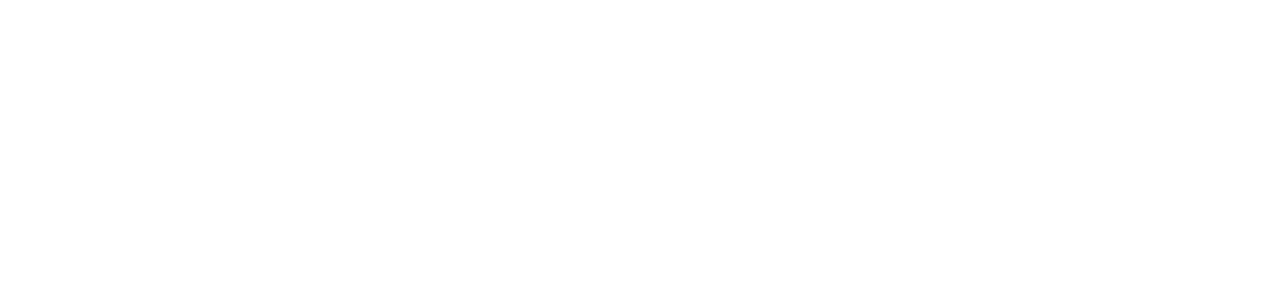
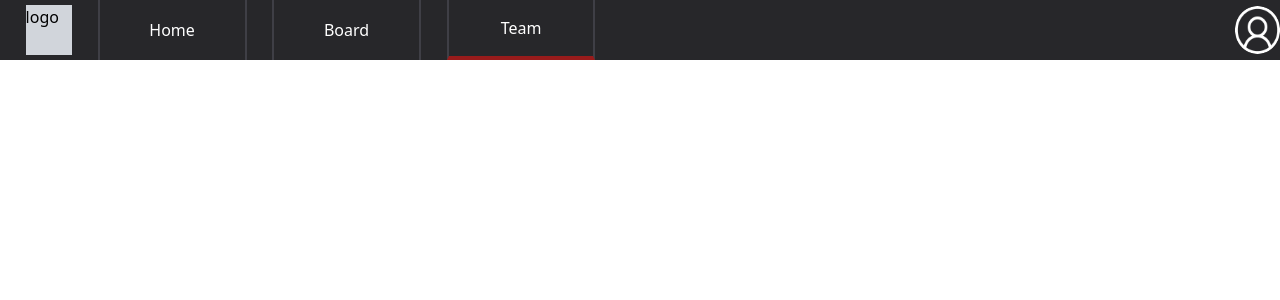
Before and after one commit to SroLyQ/Scrim-App-Frontend-revised, a React (Create React App) app: page /team/1 in a window 1280 px wide. Before the commit this address had no page. Shown: the top 300 px of the page. Built offline with nearby package versions, Linux system fonts and the light colour scheme.

Commit message:
+dynamic team path

```diff
--- a/src/App.tsx
+++ b/src/App.tsx
@@ -1,11 +1,12 @@
 import React from 'react';
 import logo from './logo.svg';
 import './App.css';
-import {Router, Route, BrowserRouter, Routes, Link } from 'react-router-dom'
+import {Router, Route, BrowserRouter, Routes, useParams} from 'react-router-dom'
 import LoginPage from './pages/LoginPage'
 import RegisterPage from './pages/RegisterPage';
 import HomePage from './pages/HomePage';
 import BoardPage from './pages/BoardPage';
+import TeamPage from './pages/TeamPage';
 
 function App() {
   return (
@@ -15,6 +16,7 @@
         <Route path='/register' element={<RegisterPage/>}/>
         <Route path = '/' element = {<HomePage/>}/>
         <Route path = '/board' element = {<BoardPage/>}/>
+        <Route path='/team/:id' element={<TeamPage/>}/>
       </Routes>
     </BrowserRouter>
   );
--- a/src/components/AllScrimBoardComponent.tsx
+++ b/src/components/AllScrimBoardComponent.tsx
@@ -7,6 +7,7 @@
             {
                 ScrimPostDummies.map((element:any) => (
                     <ScrimFindPost postData={element}/>
+
                 ))
             }
         </div>
--- a/src/components/HeaderComponent.tsx
+++ b/src/components/HeaderComponent.tsx
@@ -23,10 +23,9 @@
 
         const teamClickHandler = () => {
             console.log('Team')
-            path='/team'
+            path='/team/adsfasdf'
             navigate(path)
         }
-
         if(location.pathname === '/'){
             homeStyle= 'border-b-[4px] border-b-hardRed'
             boardStyle = ''
@@ -37,7 +36,7 @@
             boardStyle = 'border-b-[4px] border-b-hardRed'
             teamStyle = ''
         }
-        else if(location.pathname.includes('team')){
+        else if(location.pathname.includes('/team/')){
             homeStyle= ''
             boardStyle = ''
             teamStyle = 'border-b-[4px] border-b-hardRed'
@@ -48,7 +47,7 @@
             teamStyle = ''
         }
         return(
-                <div className="flex flex-rows bg-grayHeader h-[60px]">
+                <div className="flex flex-rows bg-grayHeader h-[60px] w-full justify-center">
                     <div className="bg-gray-300 h-[50px] w-[50px] mt-[5px] ml-[2%]">
                         logo
                     </div>
@@ -62,13 +61,13 @@
                                 <label className="h-[50%] w-[50%] mt-[15px] hover:cursor-pointer"> Board </label>
                         </button>
                     </div>
-                    <div className={"flex flex-col bg-grayHeader-700 ml-[2%] w-[160px] h-[100%] text-white border-l-[2px]  border-r-[2px] border-[#3f3f46] text-center place-items-center hover:border-b-[6px] hover:border-b-lightRed" + teamStyle}>
-                    <button className=" h-[100%] w-[100%] border-box " onClick={boardClickHandler} >
+                    <div className={"flex flex-col bg-grayHeader-700 ml-[2%] w-[160px] h-[100%] text-white border-l-[2px]  border-r-[2px] border-[#3f3f46] text-center place-items-center hover:border-b-[6px] hover:border-b-lightRed " + teamStyle}>
+                    <button className=" h-[100%] w-[100%] border-box " onClick={teamClickHandler} >
                                 <label className="h-[50%] w-[50%] mt-[15px] hover:cursor-pointer"> Team </label>
                         </button>
                     </div>
-                    <div className="ml-[50%]">
-                        <img src={userIcon} className="h-[80%] mt-[10%] ml-[40%] rounded-full"/>
+                    <div className="flex ml-[50%] justify-center items-center">
+                        <img src={userIcon} className="h-[80%] rounded-full"/>
                     </div>
                 </div>
             )
--- a/src/components/ScrimFindPostComponent.tsx
+++ b/src/components/ScrimFindPostComponent.tsx
@@ -12,11 +12,11 @@
     }
 
     return(
-        <div className='flex flex-rows mt-[1%] '>
-            <div className={"flex flex-rows bg-white h-[90px] w-[745px] ml-[1%] border-l-[20px] items-center"}>
+        <div className='flex flex-rows mt-[1%] w-full'>
+            <div className={"flex flex-rows bg-white h-[90px] w-[94%] ml-[1%] border-l-[20px] items-center"}>
                 <div className='flex flex-rows align-middle items-center'>
                     <img src={logo_placeHolder} className='h-[60px] w-[60px] ml-[14px] '/>
-                    <div className='flex  h-[40px] w-[200px] items-center'>
+                    <div className='flex  h-[40px] w-[200px] items-center '>
                         <label className='text-3xl pl-[25px] break-words text-center'> {postData.teamName} </label>
                     </div>
                     <div className='flex flex-col h-full w-[120px] items-center'>
--- a/src/components/YourScrimMatchComponent.tsx
+++ b/src/components/YourScrimMatchComponent.tsx
@@ -11,16 +11,18 @@
     console.log(nowColor)
     console.log(matchData)
     return(
-        <div className='mt-[1%]'>
-            <div className={"flex flex-rows bg-white h-[90px] w-[98%] ml-[1%] border-l-[30px] "+nowColor}>
+        <div className='flex flex-rows mt-[1%]'>
+            <div className={"flex flex-rows bg-white h-[90px] w-[94%] ml-[1%] border-l-[30px] "+nowColor}>
                 <div className="flex flex-rows justify-center">
                     <img src={matchData.PicA} alt="enemy team pic" className='h-[60px] w-[60px] mt-[15px] ml-[10px]'/>
                     <label className='w-[300px] text-2xl text-center pt-[26px]'> {matchData.TeamA}  vs {matchData.TeamB}</label>
                     <img src={matchData.PicB} alt="enemy team pic" className='h-[60px] w-[60px] mt-[15px]'/>
                     <label className='w-[150px] text-2xl text-center pt-[26px]'> {matchData.Date} </label>
                     <label className='w-[100px] text-2xl text-center pt-[10px]'> {matchData.Time} </label>
-                    <img src={arrow_pic} alt="gotoinfo" className='h-[30px] w-[30px] mt-[30px] ml-[20px]'/>
                 </div>
+            </div>
+            <div className='bg-zinc-300 w-[40px]'>
+                <img src={arrow_pic} alt="gotoinfo" className='h-[30px] w-[30px] mt-[30px] ml-[5px] '/>
             </div>
         </div>
     )
--- a/src/pages/BoardPage.tsx
+++ b/src/pages/BoardPage.tsx
@@ -10,7 +10,7 @@
                     <div className="basis-1/5 bg-gray-400 h-[92vh] w-[100%]"> </div>
                     <div className="basis-3/5 bg-white h-[92vh]">
                         <h1 className="text-4xl font-bold pl-[5%] pt-[5%]">All Scrim Finding Post</h1>
-                        <div className="h-[500px] w-[820px] ml-[5%] mt-[4%]">
+                        <div className="h-[500px] w-[90%] ml-[5%] mt-[4%]">
                             <AllScrimBoard/>
                         </div>
                     </div>
--- /dev/null
+++ b/src/pages/TeamPage.tsx
@@ -0,0 +1,13 @@
+import { useParams } from "react-router-dom"
+import HeaderComponent from "../components/HeaderComponent";
+
+
+
+const TeamPage : React.FC = () =>{
+    let {id} = useParams();
+    return (
+        <HeaderComponent/>
+    )
+}
+
+export default TeamPage
```
